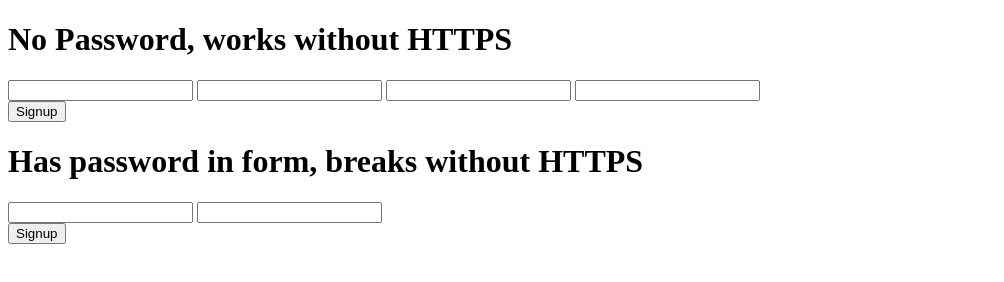
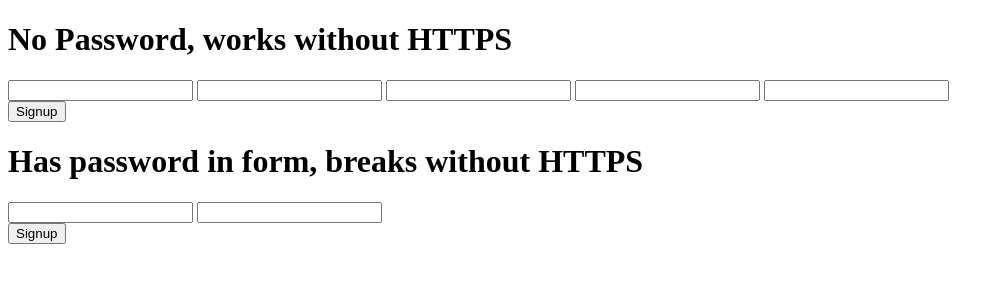
Before and after one commit to tcannonfodder/autocomplete-sandbox, a plain HTML site: page index.html in a window 1280 px wide. Shown: the whole page, without its empty margins (0-1004 px from the left). Drawn offline with Linux system fonts and the light colour scheme.

Commit message:
attempting to work with password field

```diff
--- a/index.html
+++ b/index.html
@@ -13,6 +13,7 @@
   <input name="blah2" type="text" id="blah2" autocomplete="organization">
   <input name="phone" type="text" id="phone" autocomplete="work-phone">
   <input name="blah4" type="text" id="blah4" autocomplete="email">
+  <input name="blah5" type="password" id="blah5" autocomplete="new-password">
 
   <div>
     <input type="submit" id="submit_button" value="Signup">
```
